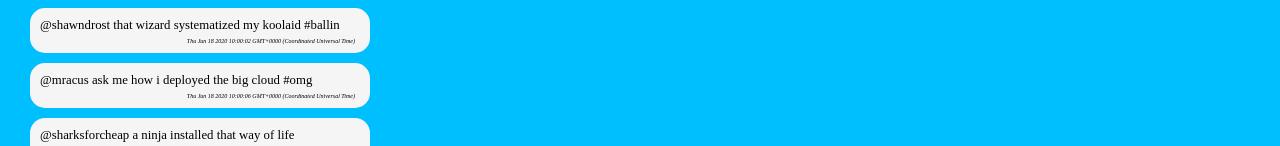
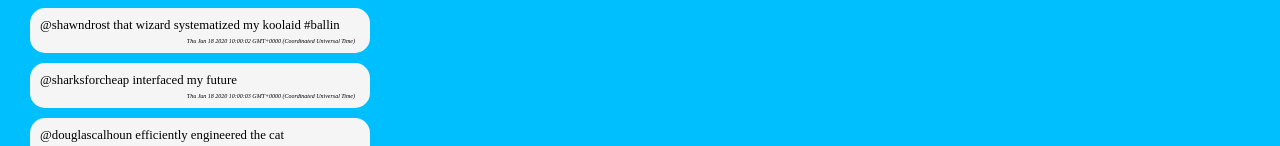
Before and after one commit to Rdecoster/Twiddler, a plain HTML site: page index.html in a window 1280 px wide. Both pictures are taken after a click on the button "New Tweet". Shown: the part 642-788 px from the top of the page. Drawn offline with Linux system fonts and the light colour scheme.

Commit message:
updated code to not delete streams.home as tweet is generated to maintain list for refresh

```diff
--- a/index.html
+++ b/index.html
@@ -20,6 +20,7 @@
         // $body.html('');
         var $userFeed = $('<div class=ufeed></div>');
         $userFeed.appendTo($body);
+        var tweetCounter = 0;
 
         //function for my highlighter /Click listener / tweet slecter
         var highlighter =function(){
@@ -54,7 +55,7 @@
         var index = streams.home.length - 1;
         while(index >= 0){
 
-            var tweet = streams.home.pop();
+            var tweet = streams.home[index];
 
 
           var $tweet = $('<div class="tweet"></div>');
@@ -72,6 +73,7 @@
             $message.text(tweet.message).appendTo($tweet);
             $timeStamp.text(tweet.created_at).appendTo($tweet);
           index -= 1;
+          tweetCounter += 1;
 
           highlighter();
         }
@@ -82,16 +84,19 @@
         var $button = $("<input class='btnRef' type=button value=' New Tweet'>");
         $button.appendTo('.header');
         $button.on('click', function () {
+
+
           // generateRandomTweet();
-          var index = streams.home.length ;
-        while(index >= 0){
+           var index = streams.home.length - 1;
+        while(tweetCounter <=  index){
+
+            var tweet = streams.home[tweetCounter];
             //break my loop if their is no message in the streams.home
-            if( streams.home[0] === undefined){
-              break
-            }
-            console.log("loop still running")
+
+
+
         // Generattes new tweets.
-              var tweet = streams.home.pop();
+
               // var tweet = generateRandomTweet()
               // var newTweet = streams.home[index];
 
@@ -106,6 +111,9 @@
               $nuser.addClass(tweet.user).attr('data-user', tweet.user).text('@' + tweet.user +' ').appendTo($ntweet)
               $nmessage.text(tweet.message).appendTo($ntweet)
               $nTimeStamp.text(tweet.created_at).appendTo($ntweet);
+              tweetCounter += 1;
+
+
           }
         highlighter();
         // $button.appendTo('.header')
```
